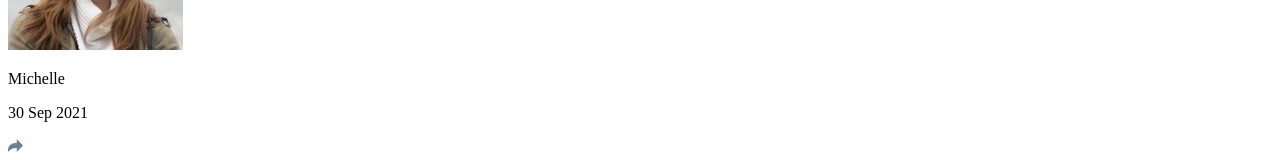
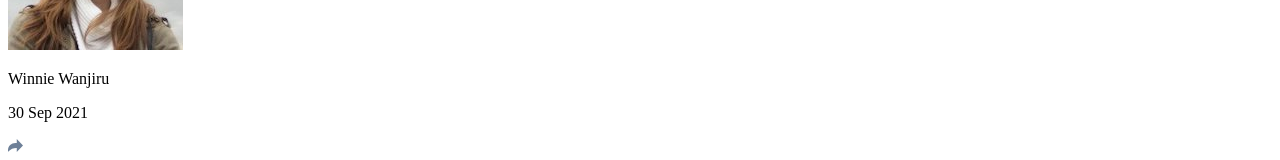
Before and after one commit to felixivance/tailwind-next-uis, a Next.js app: page /articlePreview in a window 1280 px wide. Shown: the part 766-926 px from the top of the page. Built offline with nearby package versions, Linux system fonts and the light colour scheme.

Commit message:
added screenshots

```diff
--- a/pages/articlePreview.js
+++ b/pages/articlePreview.js
@@ -16,7 +16,7 @@ function articlePreview() {
                         <div className="flex items-center">
                             <img src="/images/avatar-michelle.jpeg" className="h-10 w-10 rounded-full " alt="" />
                             <div className="ml-4">
-                                <p className="text-gray-800 text-sm font-semibold">Michelle </p>
+                                <p className="text-gray-800 text-sm font-semibold"> Winnie Wanjiru  </p>
                                 <p className="text-gray-600 text-sm">30 Sep 2021</p>
                             </div>
                         </div>
```
Also changed, not shown: public/screenshots/articlePreview-Mobile.png (added), public/screenshots/articlePreview-desktop.png (added).
